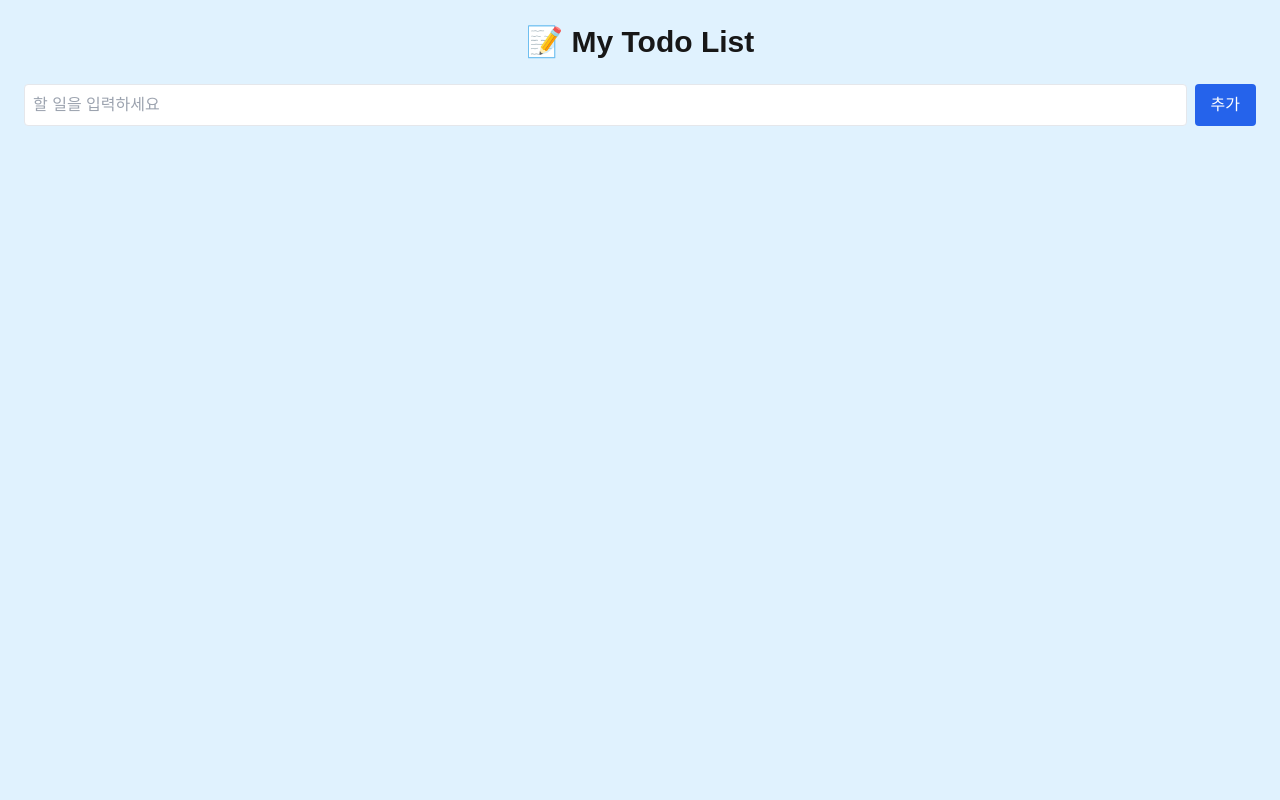
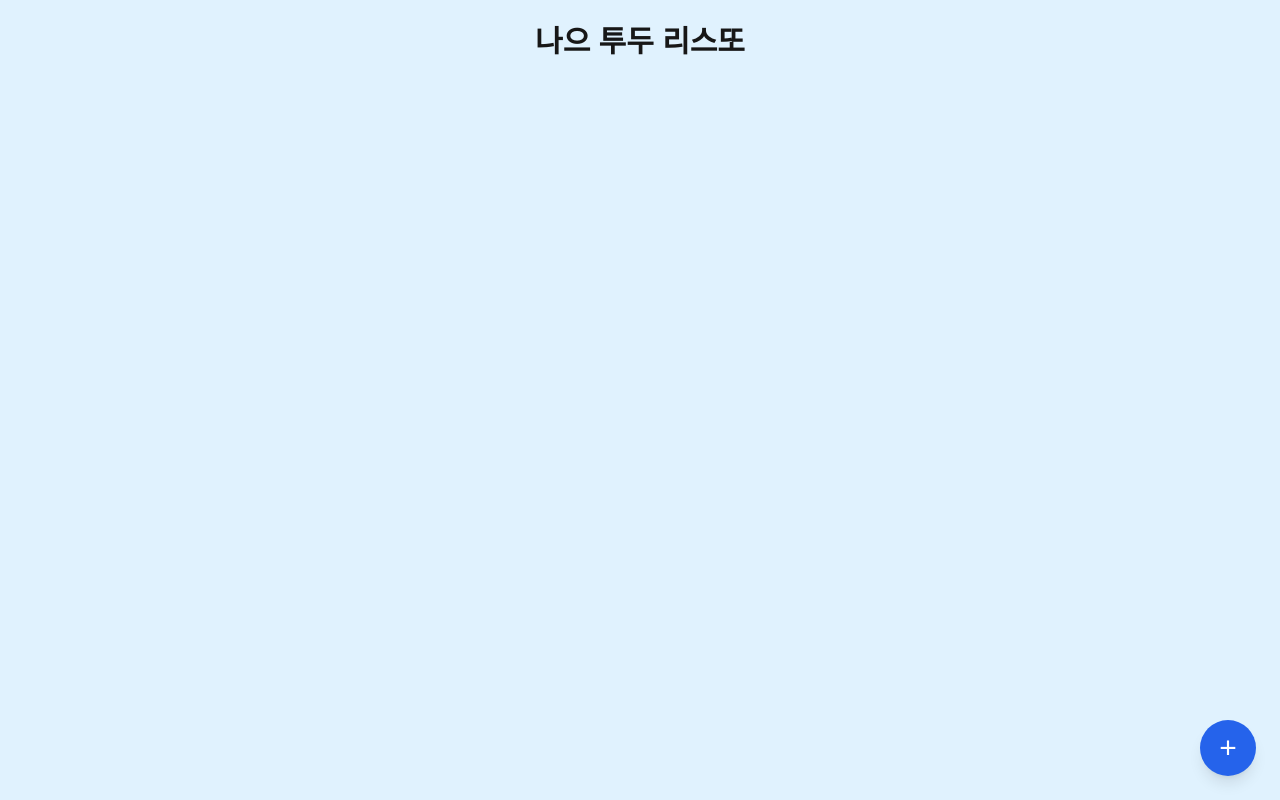
Before and after one commit to imsoohyeok/TodoList, a Next.js app: page / in a window 1280 px wide. Built offline with nearby package versions, Linux system fonts and the light colour scheme.

Commit message:
button -> modal -> todoItem 구조로 변경

```diff
--- /dev/null
+++ b/components/AddTodoModal.tsx
@@ -0,0 +1,40 @@
+'use client'
+
+interface Props {
+  input: string
+  setInput: (value: string) => void
+  onAdd: () => void
+  onClose: () => void
+}
+
+export default function AddTodoModal({ input, setInput, onAdd, onClose }: Props) {
+  return (
+    <div className="fixed inset-0 bg-black/40 flex items-center justify-center z-50">
+      <div className="bg-white p-6 rounded shadow w-[90%] max-w-md">
+        <h2 className="text-xl font-bold mb-4">할 일 추가</h2>
+        <input
+          type="text"
+          className="w-full p-2 border rounded mb-4"
+          placeholder="할 일을 입력하세요"
+          value={input}
+          onChange={(e) => setInput(e.target.value)}
+          onKeyDown={(e) => e.key === 'Enter' && onAdd()}
+        />
+        <div className="flex justify-end gap-2">
+          <button
+            className="px-4 py-2 bg-gray-300 rounded hover:bg-gray-400 text-sm"
+            onClick={onClose}
+          >
+            취소
+          </button>
+          <button
+            className="px-4 py-2 bg-blue-600 text-white rounded hover:bg-blue-700 text-sm"
+            onClick={onAdd}
+          >
+            추가
+          </button>
+        </div>
+      </div>
+    </div>
+  )
+}
--- a/components/main.tsx
+++ b/components/main.tsx
@@ -2,6 +2,7 @@
 
 import { useState } from 'react'
 import TodoItem from '@/components/TodoItem'
+import AddTodoModal from '@/components/AddTodoModal'
 
 interface Todo {
   id: number
@@ -12,6 +13,7 @@ interface Todo {
 export default function MainPage() {
   const [todos, setTodos] = useState<Todo[]>([])
   const [input, setInput] = useState('')
+  const [isModalOpen, setIsModalOpen] = useState(false)
 
   const addTodo = () => {
     if (input.trim() === '') return
@@ -22,6 +24,7 @@ export default function MainPage() {
     }
     setTodos([...todos, newTodo])
     setInput('')
+    setIsModalOpen(false)
   }
 
   const toggleComplete = (id: number) => {
@@ -35,27 +38,10 @@ export default function MainPage() {
   }
 
   return (
-    <main className="min-h-screen bg-sky-100 text-foreground p-6">
-      <h1 className="text-3xl font-bold mb-6 text-center">📝 My Todo List</h1>
+    <main className="min-h-screen bg-sky-100 text-foreground p-6 relative">
+      <h1 className="text-3xl font-bold mb-6 text-center">나으 투두 리스또</h1>
 
-      <div className="flex gap-2 mb-4">
-        <input
-          type="text"
-          className="flex-1 p-2 border rounded bg-white text-black"
-          placeholder="할 일을 입력하세요"
-          value={input}
-          onChange={(e) => setInput(e.target.value)}
-          onKeyDown={(e) => e.key === 'Enter' && addTodo()}
-        />
-        <button
-          className="px-4 py-2 bg-blue-600 text-white rounded hover:bg-blue-700"
-          onClick={addTodo}
-        >
-          추가
-        </button>
-      </div>
-
-      <ul className="space-y-2">
+      <ul className="space-y-2 mb-20">
         {todos.map((todo) => (
           <TodoItem
             key={todo.id}
@@ -65,6 +51,22 @@ export default function MainPage() {
           />
         ))}
       </ul>
+
+      <button
+        className="fixed bottom-6 right-6 bg-blue-600 text-white w-14 h-14 rounded-full text-3xl shadow-lg hover:bg-blue-700"
+        onClick={() => setIsModalOpen(true)}
+      >
+        +
+      </button>
+
+      {isModalOpen && (
+        <AddTodoModal
+          input={input}
+          setInput={setInput}
+          onAdd={addTodo}
+          onClose={() => setIsModalOpen(false)}
+        />
+      )}
     </main>
   )
 }
```
